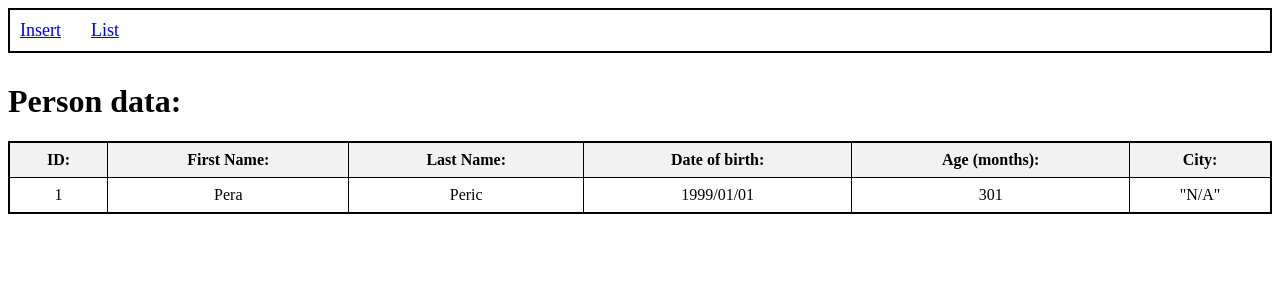
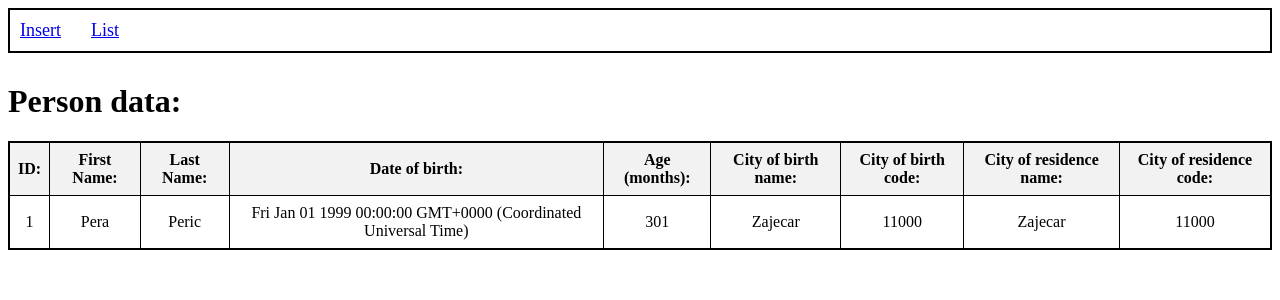
Before and after one commit to milan-stankovic-dev/tps_front, an Angular app: page /list in a window 1280 px wide. Shown: the top 300 px of the page. Built offline with nearby package versions, Linux system fonts and the light colour scheme; no server answers.

Commit message:
Changed interfaces for Person, split into PersonDisplay and PersonSave. Added functionality for fetching data from db on init for personlist component.

```diff
--- a/src/app/app.module.ts
+++ b/src/app/app.module.ts
@@ -8,6 +8,8 @@ import { PersonInsertComponent } from './person-insert/person-insert.component';
 import { PersonListComponent } from './person-list/person-list.component';
 import { HeaderComponent } from './header/header.component';
 import { RouterLink } from '@angular/router';
+import { HttpClientModule } from '@angular/common/http';
+
 
 @NgModule({
   declarations: [
@@ -20,7 +22,8 @@ import { RouterLink } from '@angular/router';
     BrowserModule,
     AppRoutingModule,
     ReactiveFormsModule,
-    RouterLink
+    RouterLink,
+    HttpClientModule
   ],
   providers: [],
   bootstrap: [AppComponent]
--- /dev/null
+++ b/src/app/domain/PersonDisplay.ts
@@ -0,0 +1,11 @@
+export interface PersonDisplay {
+    id: number;
+    firstName: string,
+    lastName: string,
+    dOB: Date,
+    ageInMonths: number,
+    cityOfBirthName: string,
+    cityOfBirthPTBR: number,
+    cityOfResidenceName: string,
+    cityOfResidencePTBR: number
+}
--- /dev/null
+++ b/src/app/domain/PersonSave.ts
@@ -0,0 +1,8 @@
+export interface PersonSave{
+    id: number,
+    firstName: string,
+    lastName: string,
+    dOB: Date,
+    birthCityCode: string,
+    residenceCityCode: string
+}
--- a/src/app/person-list/person-list.component.html
+++ b/src/app/person-list/person-list.component.html
@@ -7,7 +7,10 @@
             <th>Last Name: </th>
             <th>Date of birth: </th>
             <th>Age (months): </th>
-            <th>City: </th>
+            <th>City of birth name: </th>
+            <th>City of birth code: </th>
+            <th>City of residence name: </th>
+            <th>City of residence code: </th>
         </tr>
     </thead>
     <tbody class = "table_body">
@@ -15,9 +18,12 @@
             <td>{{person.id}}</td>
             <td>{{person.firstName}} </td>
             <td>{{person.lastName}}</td>
-            <td>{{person.dateOfBirth}}</td>
+            <td>{{person.dOB}}</td>
             <td>{{person.ageInMonths}}</td>
-            <td>"N/A"</td>
+            <td>{{person.cityOfBirthName}}</td>
+            <td>{{person.cityOfBirthPTBR}}</td>
+            <td>{{person.cityOfResidenceName}}</td>
+            <td>{{person.cityOfResidencePTBR}}</td>
             </tr>
     </tbody>
 </table>
--- a/src/app/person-list/person-list.component.ts
+++ b/src/app/person-list/person-list.component.ts
@@ -1,19 +1,35 @@
-import { Component } from '@angular/core';
-import { Person } from '../domain/Person';
+import { Component, OnInit } from '@angular/core';
+import { PersonDisplay } from '../domain/PersonDisplay';
+import { PersonService } from '../service/person.service';
+
 @Component({
   selector: 'app-person-list',
   templateUrl: './person-list.component.html',
   styleUrls: ['./person-list.component.css',
     '../../styles.css']
 })
-export class PersonListComponent {
-  persons:Person[]= [
+export class PersonListComponent implements OnInit {
+
+  persons:PersonDisplay[]= [
     {
       id: 1,
       firstName: "Pera",
       lastName: "Peric",
-      dateOfBirth: "1999/01/01",
-      ageInMonths: 301
+      dOB: new Date('1999-01-01'),
+      ageInMonths: 301,
+      cityOfBirthName: 'Zajecar',
+      cityOfBirthPTBR: 11000,
+      cityOfResidenceName: 'Zajecar',
+      cityOfResidencePTBR: 11000
     }
   ];
+
+  constructor (private personService: PersonService){ }
+
+  ngOnInit(): void {
+    this.personService.getAllPersons().subscribe((persons) =>{
+      console.log(persons);
+      this.persons = persons;
+    });
+  }
 }
--- /dev/null
+++ b/src/app/service/person.service.ts
@@ -0,0 +1,30 @@
+import { Injectable } from '@angular/core';
+import {HttpClient} from '@angular/common/http';
+import { Observable } from 'rxjs';
+import { PersonSave } from '../domain/PersonSave';
+import { PersonDisplay } from '../domain/PersonDisplay';
+
+@Injectable({
+  providedIn: 'root'
+})
+export class PersonService {
+  private readonly apiUrl:string = 'http://localhost:8080/person';
+
+  constructor(private http:HttpClient) { }
+
+  getAllPersons():Observable<PersonDisplay[]>{
+    return this.http.get<PersonDisplay[]>(`${this.apiUrl}`);
+  }
+
+  savePerson(person:PersonSave):Observable<PersonSave>{
+    return this.http.post<PersonSave>(`${this.apiUrl}`,person);
+  }
+
+  deletePersonById(id:number):Observable<never>{
+    return this.http.delete<never>(`${this.apiUrl}\${id}`);
+  }
+
+  updatePerson(person:PersonSave):Observable<PersonSave>{
+    return this.http.put<PersonSave>(`${this.apiUrl}`, person);
+  }
+}
--- a/tsconfig.json
+++ b/tsconfig.json
@@ -1,4 +1,3 @@
-/* To learn more about this file see: https://angular.io/config/tsconfig. */
 {
   "compileOnSave": false,
   "compilerOptions": {
```
Also changed, not shown: src/app/domain/Person.ts (deleted, +0 -7 lines), 1 other file (tests, documents, lock files or other folders).
